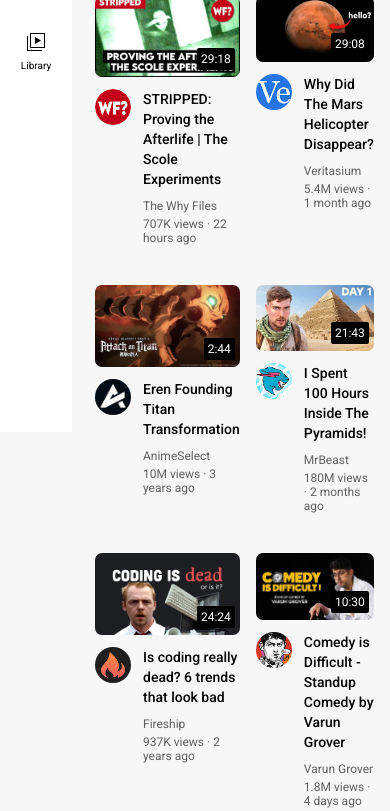
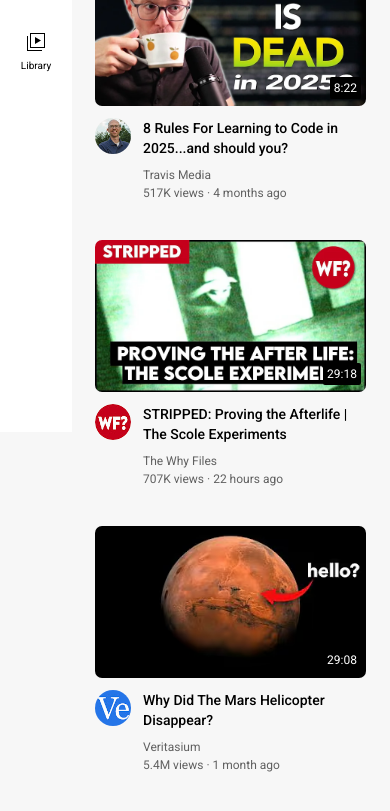
Before and after one commit to Madhav-Kejriwal/YoutubeClone, a plain HTML site: page index.html in a window 390 px wide. Shown: the part 412-1223 px from the top of the page. Drawn offline with Linux system fonts and the light colour scheme.

Commit message:
Update video.css

```diff
--- a/YoutubeStyles/video.css
+++ b/YoutubeStyles/video.css
@@ -39,7 +39,12 @@
   row-gap: 40px;
 }
 
-@media (max-width: 850px){
+@media (max-width:600px){
+  .video-grid{
+    grid-template-columns: 1fr;
+  }
+}
+@media (min-width: 600px) and (max-width: 850px){
   .video-grid{
     grid-template-columns: 1fr 1fr;
   }
```
